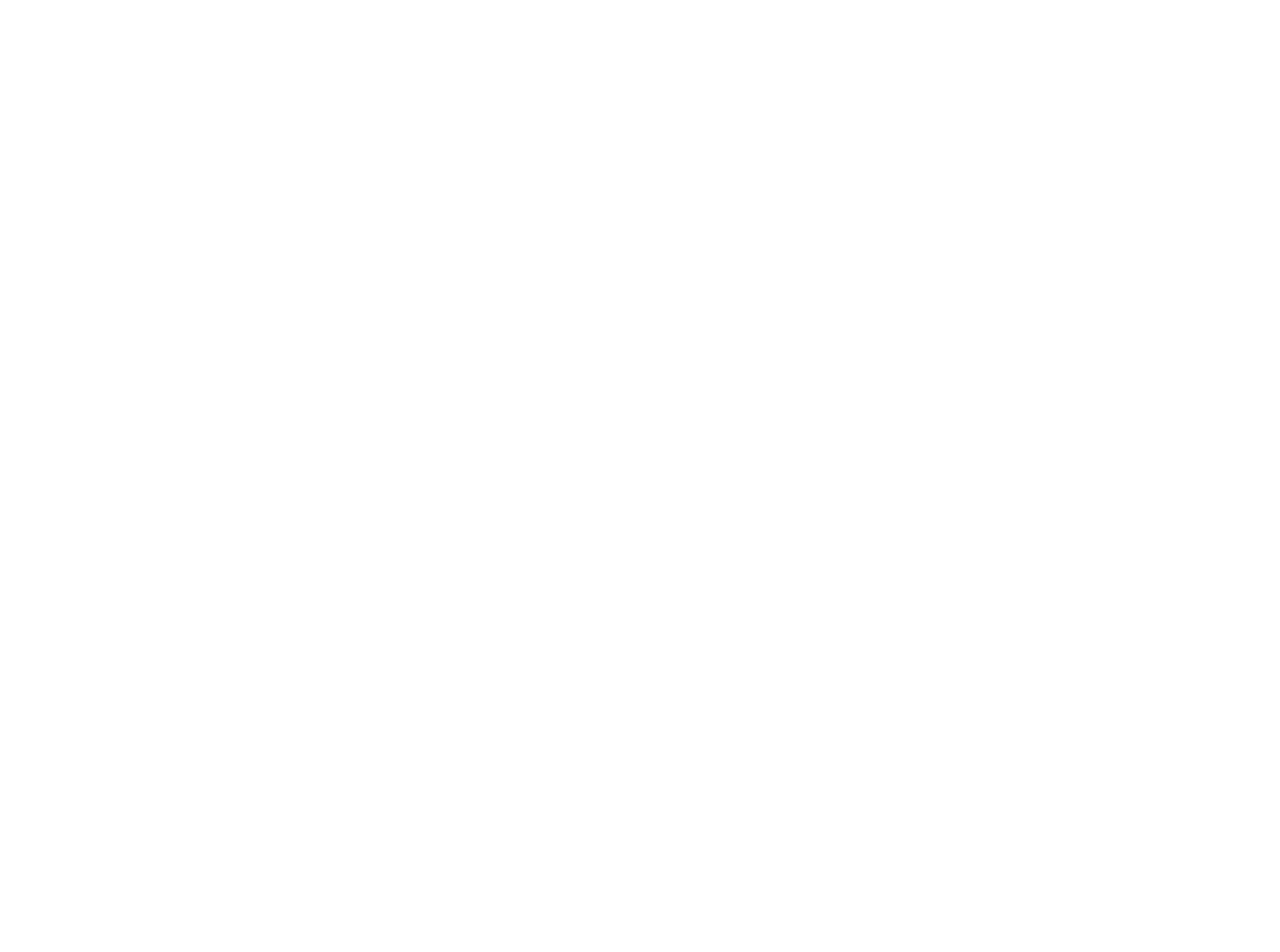
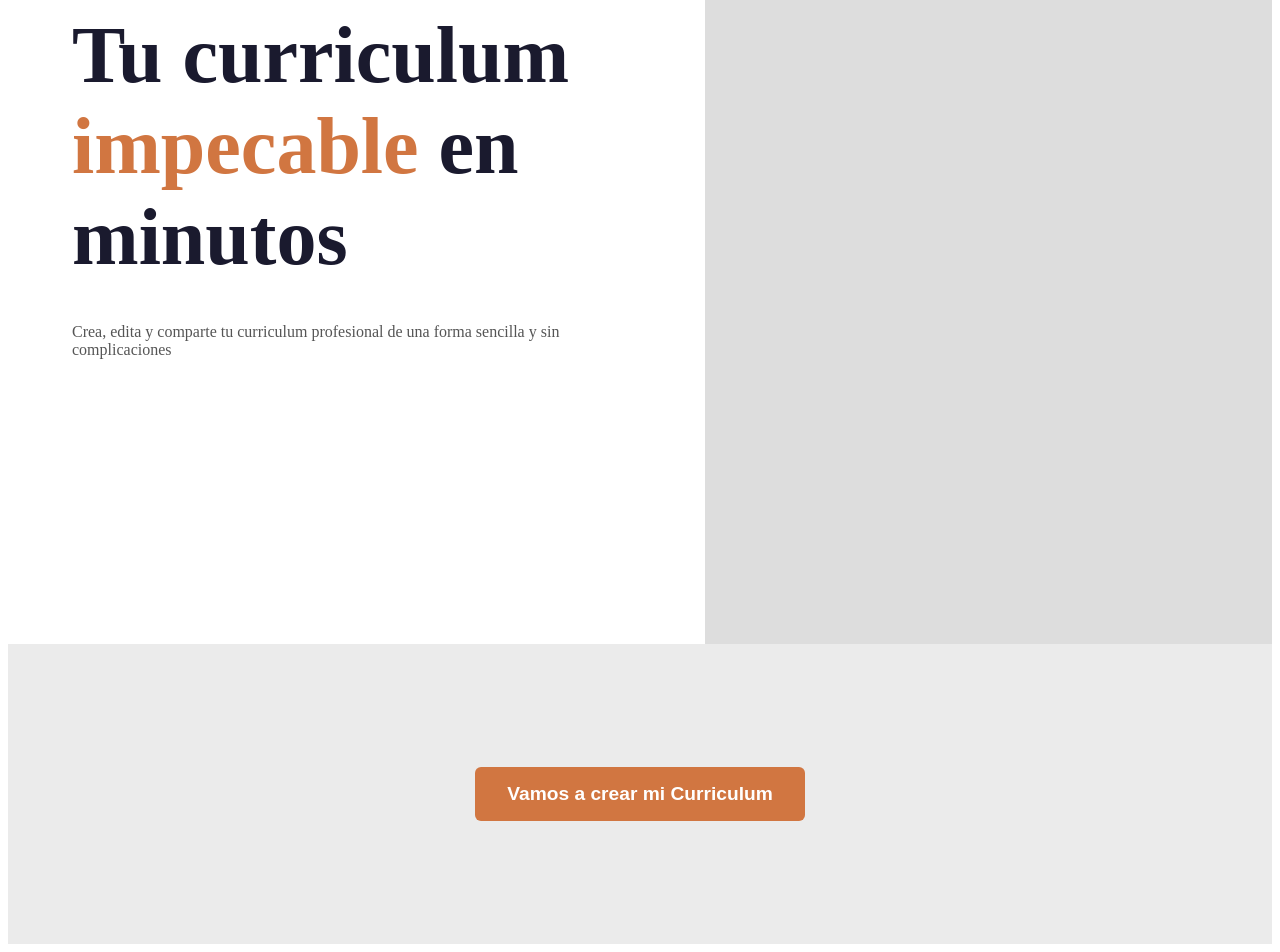
Before and after one commit to MaxyVelazquez/ProyectoFinal_DevProfile_MEVC_REPP_Web, a React (Vite) app: page / in a window 1280 px wide. Shown: the part 164-1116 px from the top of the page. Before the commit the page ends 800 px from the top, so only its background shows below. Built offline with nearby package versions, Linux system fonts and the light colour scheme.

Commit message:
Pagina de inicio con estilos

```diff
--- a/src/components/Nabvar.jsx
+++ b/src/components/Nabvar.jsx
@@ -5,7 +5,7 @@
         <nav className="navbar">
 
             <Link to="/" className="logo">
-                Dev<span className="logoSpan">Profile</span>
+                Dev<span className="resaltar">Profile</span>
             </Link>
 
 
--- a/src/pages/home.jsx
+++ b/src/pages/home.jsx
@@ -1,9 +1,26 @@
 function Home() {
   return (
-    <div>
-      <h1>Inicio</h1>
+    <div className="home">
+      <div className="container">
+
+        <div className="info">
+          <h1>Tu curriculum <br/>
+          <span className="resaltar">impecable</span> en <br />
+          minutos</h1>
+          <p>Crea, edita y comparte tu curriculum profesional de una forma sencilla y sin complicaciones</p>
+        </div>
+
+        <div className="panel">
+
+        </div>
+      </div>
+
+      <div className="containerBtnCurri">
+        <button className="btnCrearCurri">Vamos a crear mi Curriculum</button>
+      </div>
     </div>
-  )
+
+  );
 }
 
-export default Home
+export default Home;
--- a/src/styles/global.css
+++ b/src/styles/global.css
@@ -19,7 +19,7 @@
   letter-spacing: 1px;
 }
 
-.logoSpan {
+.resaltar {
   color: rgb(209, 118, 65);
 }
 
@@ -49,3 +49,70 @@
   padding: 6px 12px;
   border-radius: 4px;
 }
+
+
+.container{
+    display: flex;
+    flex-direction: row;
+    gap: 4rem;
+    padding: 4rem;
+    padding-right: 0;
+    padding-top: 0;
+    padding-bottom: 0;
+    height: calc(100vh - 64px);
+}
+
+
+.info{
+    flex: 1px;
+    display: flex;
+    flex-direction: column;
+    gap: 1rem;
+    margin-top: 3rem;
+}
+
+.info h1{
+    font-size: 5rem;
+    color: #1a1a2e;
+    margin-bottom: 0.5rem;
+}
+
+
+.info p {
+  color: #555;
+  margin-top: none;
+  font-size: 1rem;
+}
+
+.panel {
+  flex: 1;
+  background-color: #dddddd;
+  height: 100%;
+}
+
+
+.containerBtnCurri{
+    display: flex;
+    align-self: center;
+    justify-content: center;
+    align-items: center;
+    gap: 1rem;
+    height: 300px;
+    background-color: #ebebeb;
+}
+
+.btnCrearCurri{
+    background-color: rgb(209, 118, 65);
+    color: white;
+    border: none;
+    padding: 1rem 2rem;
+    font-size: 1.2rem;
+    font-weight: 700;
+    cursor: pointer;
+    transition: background-color 0.2s ease;
+    border-radius: 6px;
+}
+
+.btnCrearCurri:hover{
+    background-color: rgb(180, 100, 55);
+}
```
